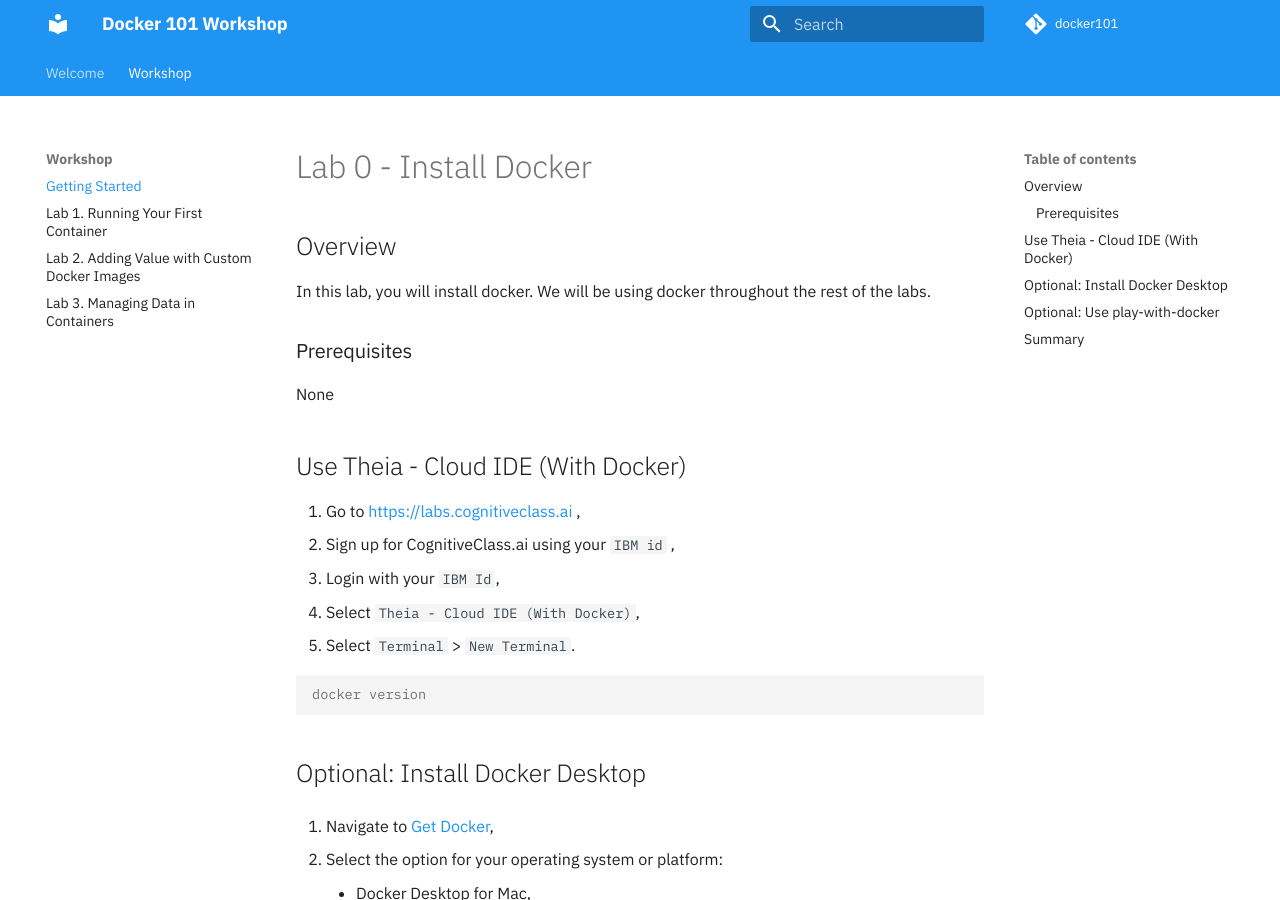
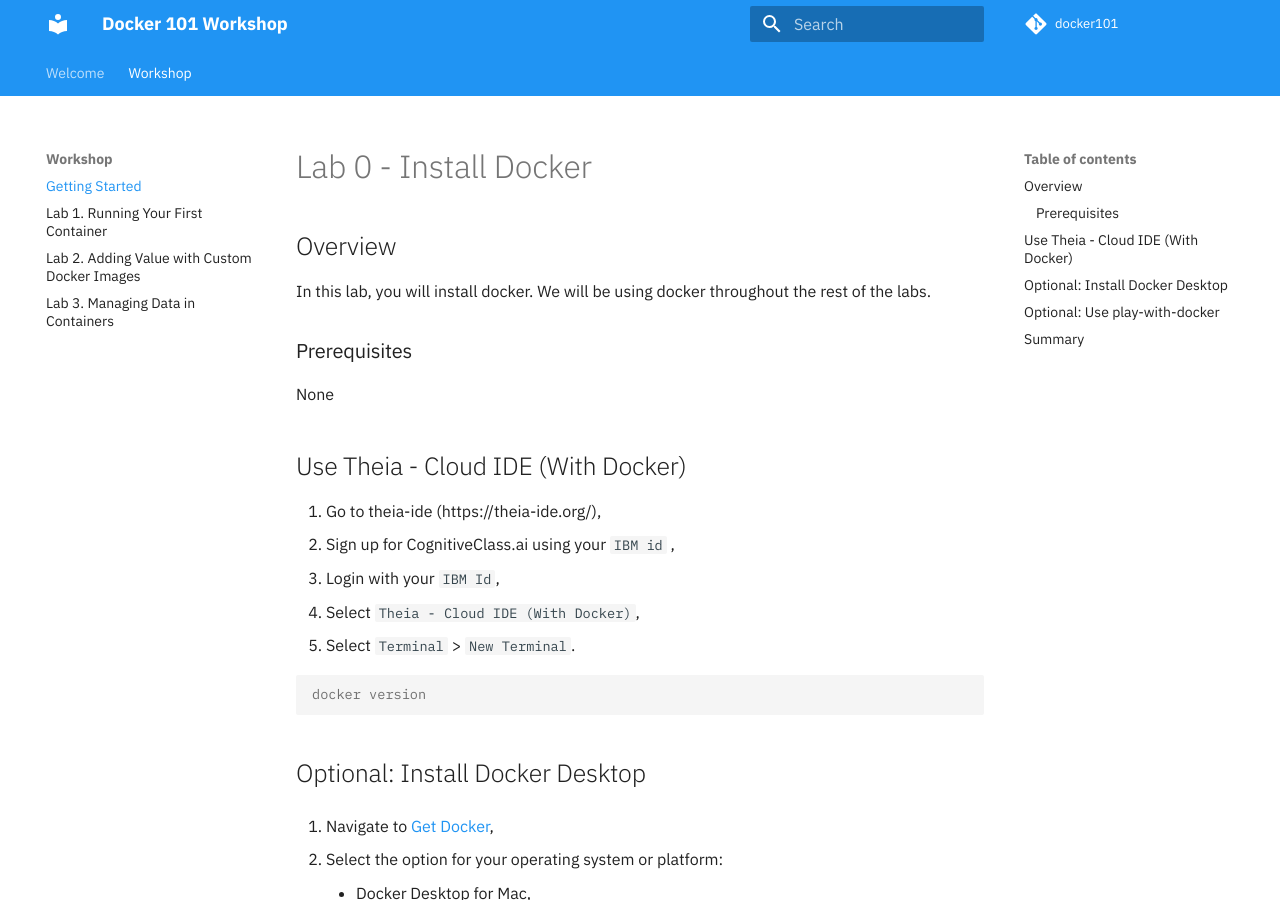
Before and after one commit to IBM/docker101, an MkDocs documentation site: the page built from docs/lab-0/README.md, in a window 1280 px wide and 900 px high. Built offline with MkDocs 1.6.1 and Material for MkDocs 9.7.7, drawn with Linux system fonts in a browser that asks for light colours; comment, search, counter and statistics services are not loaded.

Commit message:
patch-theia IDE
The theia IDE is no longer in the previously mentioned link, suggesting a link to the website of it instead.
Signed-off-by: Nikhileshwar Patlolla <nikhil240697@gmail.com>

```diff
--- a/docs/lab-0/README.md
+++ b/docs/lab-0/README.md
@@ -10,7 +10,7 @@
 
 ## Use Theia - Cloud IDE (With Docker)
 
-1. Go to [https://labs.cognitiveclass.ai](https://labs.cognitiveclass.ai) ,
+1. Go to theia-ide (https://theia-ide.org/),
 2. Sign up for CognitiveClass.ai using your `IBM id` ,
 3. Login with your `IBM Id`,
 4. Select `Theia - Cloud IDE (With Docker)`,
```
